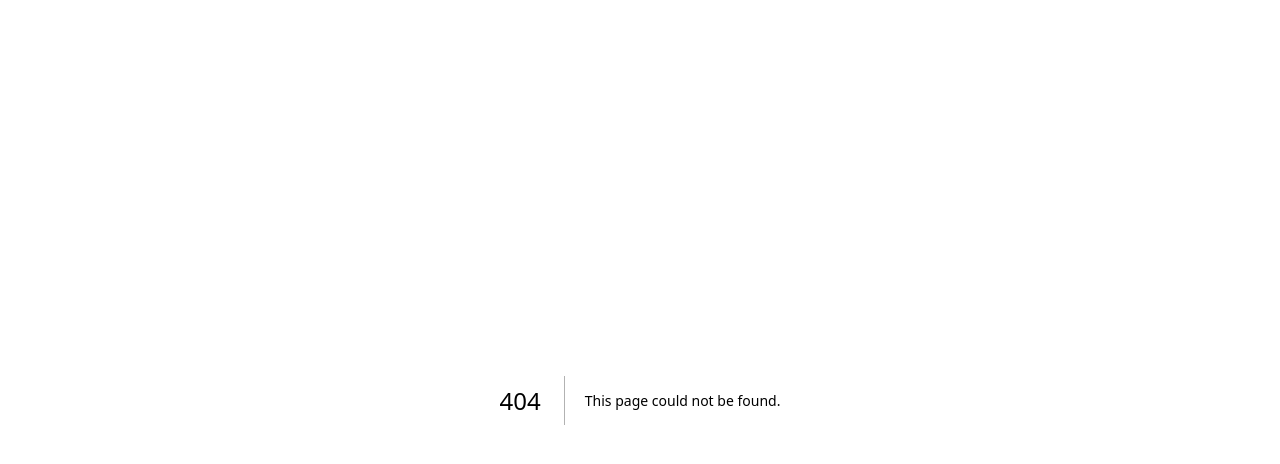
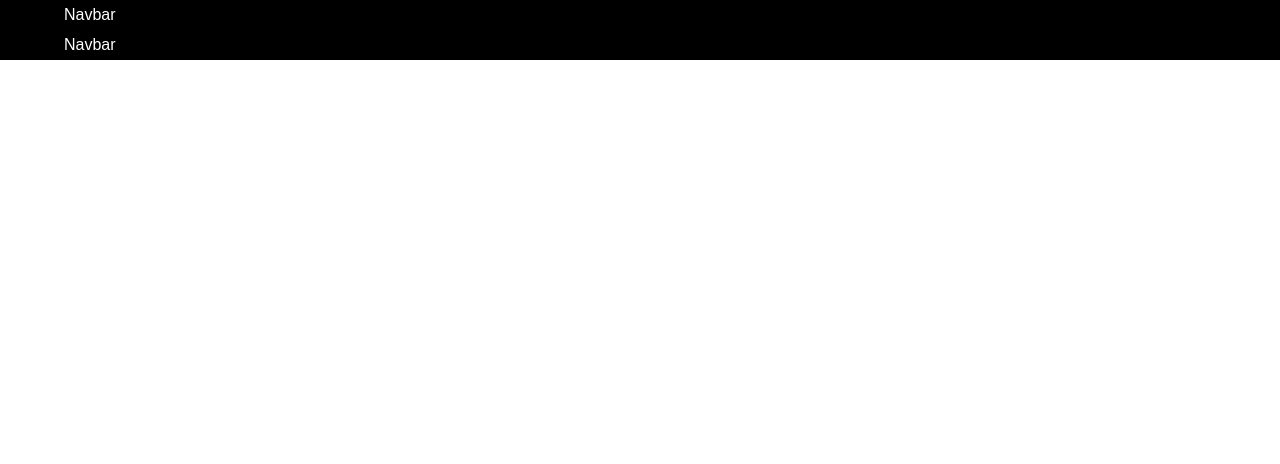
Before and after one commit to mhdryan09/belajar-next-js, a Next.js app: page /components/layouts/Navbar in a window 1280 px wide. Before the commit this address had no page. Shown: the top 464 px of the page. Built offline with nearby package versions, Linux system fonts and the light colour scheme.

Commit message:
Pages: Nested Routing, Dynamic Routing dan Layouting

```diff
--- a/src/pages/_app.tsx
+++ b/src/pages/_app.tsx
@@ -1,6 +1,13 @@
-import '@/styles/globals.css'
-import type { AppProps } from 'next/app'
+import "@/styles/globals.css";
+import type { AppProps } from "next/app";
+import AppShell from "./components/layouts/AppShell";
 
 export default function App({ Component, pageProps }: AppProps) {
-  return <Component {...pageProps} />
+	return (
+		<>
+			<AppShell>
+				<Component {...pageProps} />
+			</AppShell>
+		</>
+	);
 }
--- /dev/null
+++ b/src/pages/components/layouts/AppShell/index.tsx
@@ -0,0 +1,16 @@
+import React from "react";
+import Navbar from "../Navbar";
+
+type AppShellProps = {
+	children: React.ReactNode;
+};
+
+export default function AppShell(props : AppShellProps) {
+	const { children } = props;
+	return (
+		<main>
+			<Navbar />
+			{children}
+		</main>
+	);
+}
--- /dev/null
+++ b/src/pages/components/layouts/Navbar/index.tsx
@@ -0,0 +1,7 @@
+export default function Navbar() {
+	return (
+		<div className="navbar">
+			<div>Navbar</div>
+		</div>
+	);
+}
--- /dev/null
+++ b/src/pages/setting/app.tsx
@@ -0,0 +1,9 @@
+const AppSettingPage = () => {
+	return (
+		<div>
+			<h1>App Setting</h1>
+		</div>
+	);
+};
+
+export default AppSettingPage;
--- a/src/styles/globals.css
+++ b/src/styles/globals.css
@@ -1,78 +1,3 @@
-:root {
-  --max-width: 1100px;
-  --border-radius: 12px;
-  --font-mono: ui-monospace, Menlo, Monaco, 'Cascadia Mono', 'Segoe UI Mono',
-    'Roboto Mono', 'Oxygen Mono', 'Ubuntu Monospace', 'Source Code Pro',
-    'Fira Mono', 'Droid Sans Mono', 'Courier New', monospace;
-
-  --foreground-rgb: 0, 0, 0;
-  --background-start-rgb: 214, 219, 220;
-  --background-end-rgb: 255, 255, 255;
-
-  --primary-glow: conic-gradient(
-    from 180deg at 50% 50%,
-    #16abff33 0deg,
-    #0885ff33 55deg,
-    #54d6ff33 120deg,
-    #0071ff33 160deg,
-    transparent 360deg
-  );
-  --secondary-glow: radial-gradient(
-    rgba(255, 255, 255, 1),
-    rgba(255, 255, 255, 0)
-  );
-
-  --tile-start-rgb: 239, 245, 249;
-  --tile-end-rgb: 228, 232, 233;
-  --tile-border: conic-gradient(
-    #00000080,
-    #00000040,
-    #00000030,
-    #00000020,
-    #00000010,
-    #00000010,
-    #00000080
-  );
-
-  --callout-rgb: 238, 240, 241;
-  --callout-border-rgb: 172, 175, 176;
-  --card-rgb: 180, 185, 188;
-  --card-border-rgb: 131, 134, 135;
-}
-
-@media (prefers-color-scheme: dark) {
-  :root {
-    --foreground-rgb: 255, 255, 255;
-    --background-start-rgb: 0, 0, 0;
-    --background-end-rgb: 0, 0, 0;
-
-    --primary-glow: radial-gradient(rgba(1, 65, 255, 0.4), rgba(1, 65, 255, 0));
-    --secondary-glow: linear-gradient(
-      to bottom right,
-      rgba(1, 65, 255, 0),
-      rgba(1, 65, 255, 0),
-      rgba(1, 65, 255, 0.3)
-    );
-
-    --tile-start-rgb: 2, 13, 46;
-    --tile-end-rgb: 2, 5, 19;
-    --tile-border: conic-gradient(
-      #ffffff80,
-      #ffffff40,
-      #ffffff30,
-      #ffffff20,
-      #ffffff10,
-      #ffffff10,
-      #ffffff80
-    );
-
-    --callout-rgb: 20, 20, 20;
-    --callout-border-rgb: 108, 108, 108;
-    --card-rgb: 100, 100, 100;
-    --card-border-rgb: 200, 200, 200;
-  }
-}
-
 * {
   box-sizing: border-box;
   padding: 0;
@@ -83,16 +8,7 @@ html,
 body {
   max-width: 100vw;
   overflow-x: hidden;
-}
-
-body {
-  color: rgb(var(--foreground-rgb));
-  background: linear-gradient(
-      to bottom,
-      transparent,
-      rgb(var(--background-end-rgb))
-    )
-    rgb(var(--background-start-rgb));
+  font-family: Arial, Helvetica, sans-serif;
 }
 
 a {
@@ -100,8 +16,12 @@ a {
   text-decoration: none;
 }
 
-@media (prefers-color-scheme: dark) {
-  html {
-    color-scheme: dark;
-  }
+.navbar {
+  display: flex;
+  width: 100%;
+  height: 30px;
+  background-color: #000;
+  color: #fff;
+  align-items: center;
+  padding: 0 5%;
 }
```
Also changed, not shown: src/pages/about/index.tsx (added, +9 -0 lines), src/pages/index.tsx (+5 -112 lines), src/pages/product/[id].tsx (added, +19 -0 lines), src/pages/product/index.tsx (added, +9 -0 lines), src/pages/setting/user/index.tsx (added, +9 -0 lines), src/pages/setting/user/password/index.tsx (added, +9 -0 lines).
